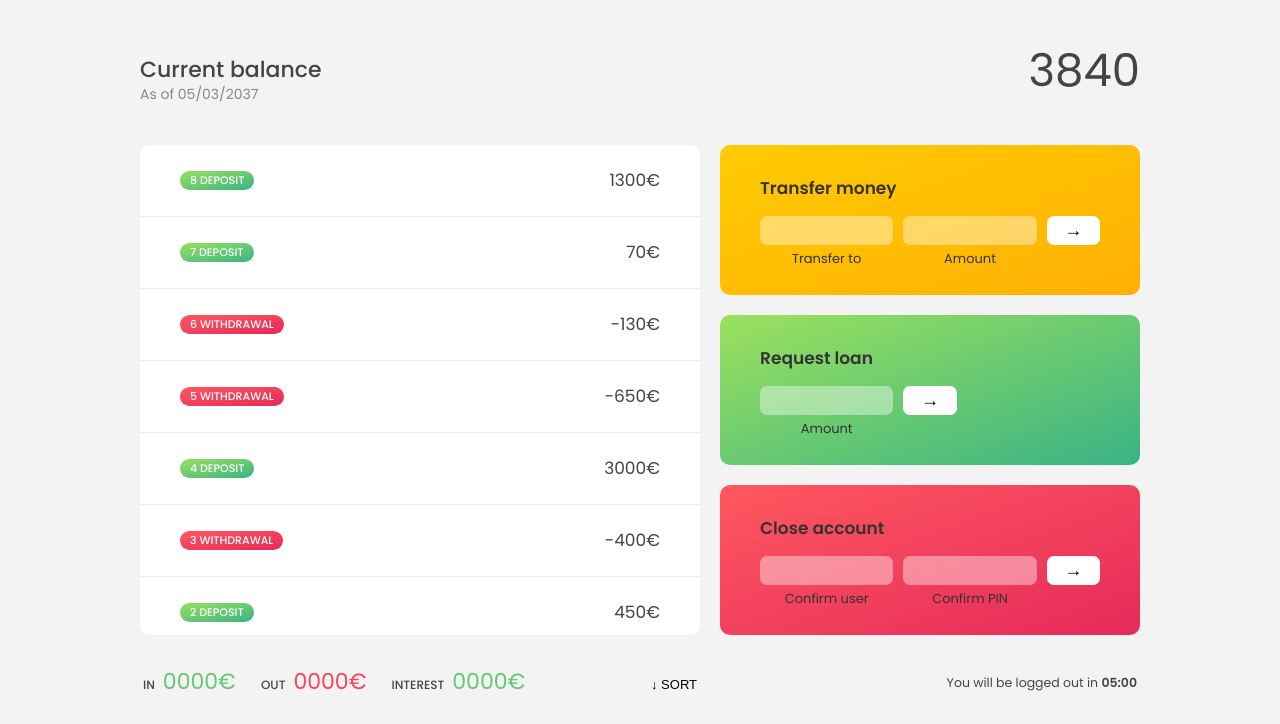
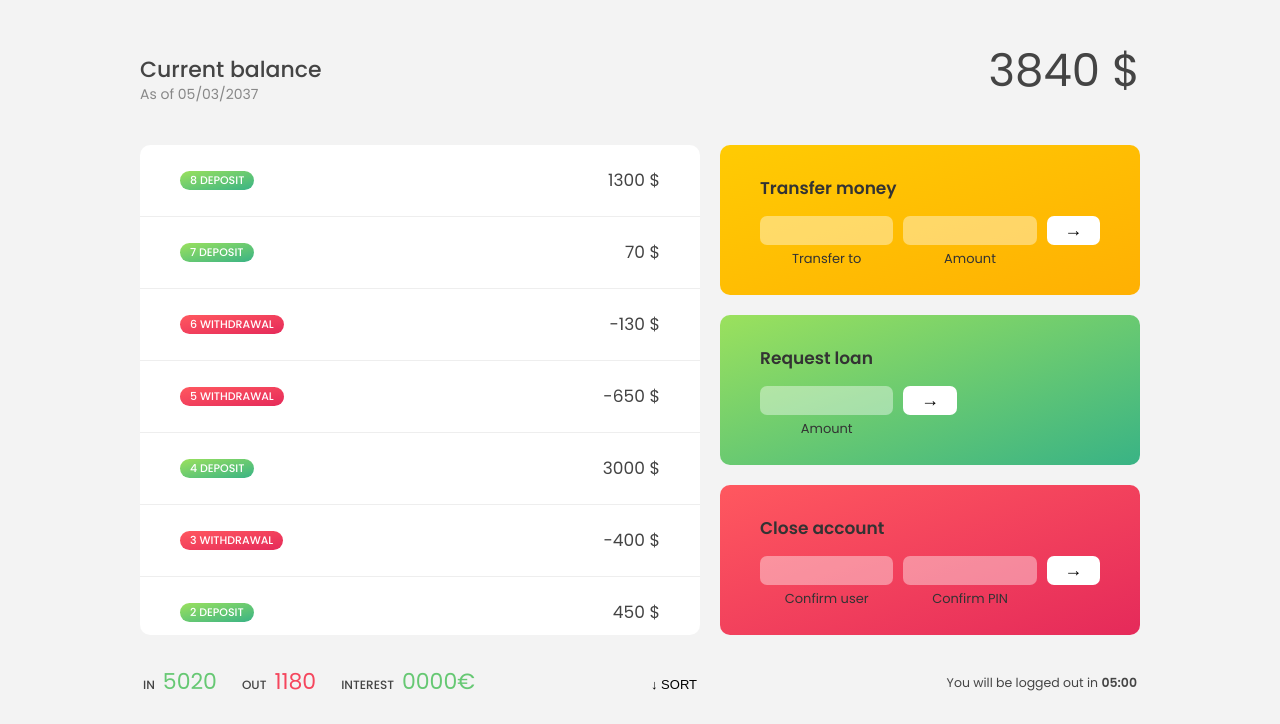
Before and after one commit to vijaylaxmi26/JavaScript, a plain HTML site: page BankList/index.html in a window 1280 px wide. Shown: the part 76-800 px from the top of the page. Drawn offline with Linux system fonts and the light colour scheme.

Commit message:
summary of transaction

```diff
--- a/BankList/script.js
+++ b/BankList/script.js
@@ -71,7 +71,7 @@ const displayMovements = function (movements) {
       i + 1
     } ${type}</div>
 
-     <div class="movements__value">${mov}€</div>
+     <div class="movements__value">${mov} $</div>
     </div>`;
 
     containerMovements.insertAdjacentHTML('afterbegin', html);
@@ -79,6 +79,22 @@ const displayMovements = function (movements) {
 };
 
 displayMovements(account1.movements);
+
+const calcDisplaySummary = function (movements) {
+  const incomes = movements
+    .filter(mov => mov > 0)
+    .reduce((acc, curr) => acc + curr, 0);
+
+  labelSumIn.textContent = incomes;
+
+  const outcomes = movements
+    .filter(mov => mov < 0)
+    .reduce((acc, curr) => acc + curr, 0);
+
+  labelSumOut.textContent = Math.abs(outcomes);
+};
+
+calcDisplaySummary(account1.movements);
 
 const createUserName = accs => {
   accs.forEach(function (acc) {
@@ -96,7 +112,7 @@ const movements = [200, 450, -400, 3000, -650, -130, 70, 1300];
 const calcPrintBalance = function (movements) {
   const balance = movements.reduce((acc, curr) => acc + curr, 0);
   //console.log(`${balance}  `);
-  labelBalance.textContent = balance;
+  labelBalance.textContent = `${balance} $ `;
 };
 
 calcPrintBalance(movements);
```
Also changed, not shown: BankList/index.html (+1 -1 lines).
